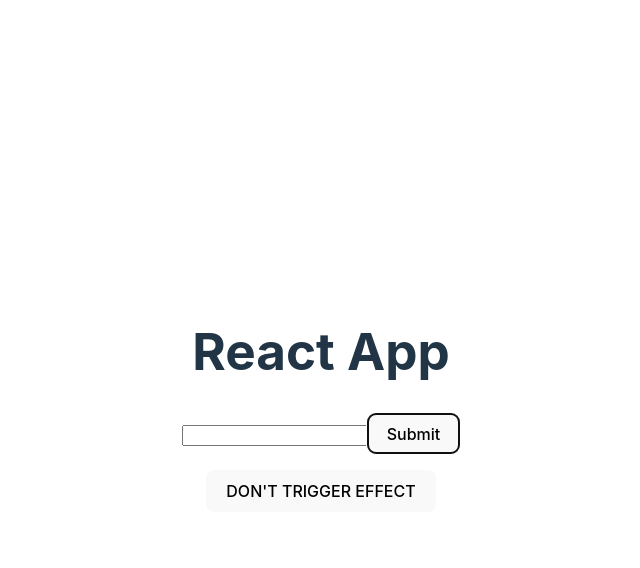
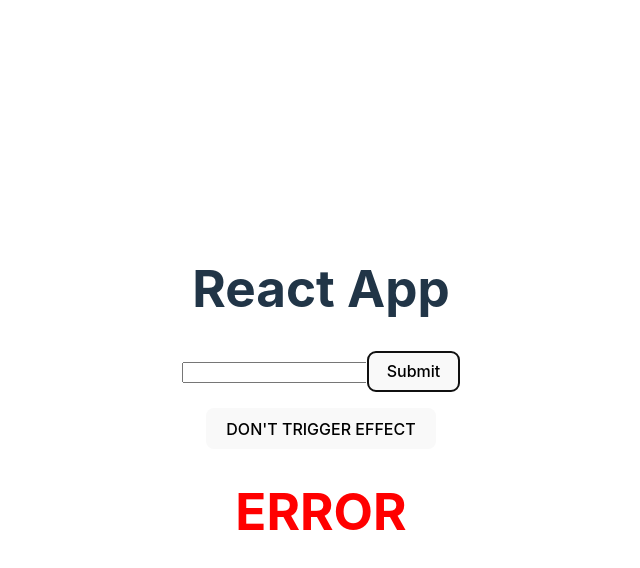
Before and after one commit to Flashrob/su_rocket, a React (Vite) app in the folder lessons/1.3_react/react-example/: page / in a window 1280 px wide. Both pictures are taken after typing "Sample" into the empty fields and a click on the button "Submit". Shown: the top 568 px of the page, without its empty margins (319-959 px from the left). Built offline with nearby package versions, Linux system fonts and the light colour scheme.

Commit message:
Error on input example

```diff
--- a/lessons/1.3_react/react-example/src/App.jsx
+++ b/lessons/1.3_react/react-example/src/App.jsx
@@ -6,10 +6,14 @@ function App() {
   const [value, setValue] = useState("");
   const [hasClicked, setHasClicked] = useState(false);
   const [unrelatedClick, setUnrelatedClick] = useState(false);
+  const [isError, setIsError] = useState(false);
 
   useEffect(() => {
     if (hasClicked) {
       console.log("CLEARED THE INPUT");
+
+      console.log("SUDDENLY GOT AN ERROR");
+      setIsError(!isError);
     }
 
     setHasClicked(false);
@@ -54,6 +58,8 @@ function App() {
       >
         DON'T TRIGGER EFFECT
       </button>
+
+      {isError && <h1 style={{ color: "red" }}>ERROR</h1>}
     </>
   );
 }
```
